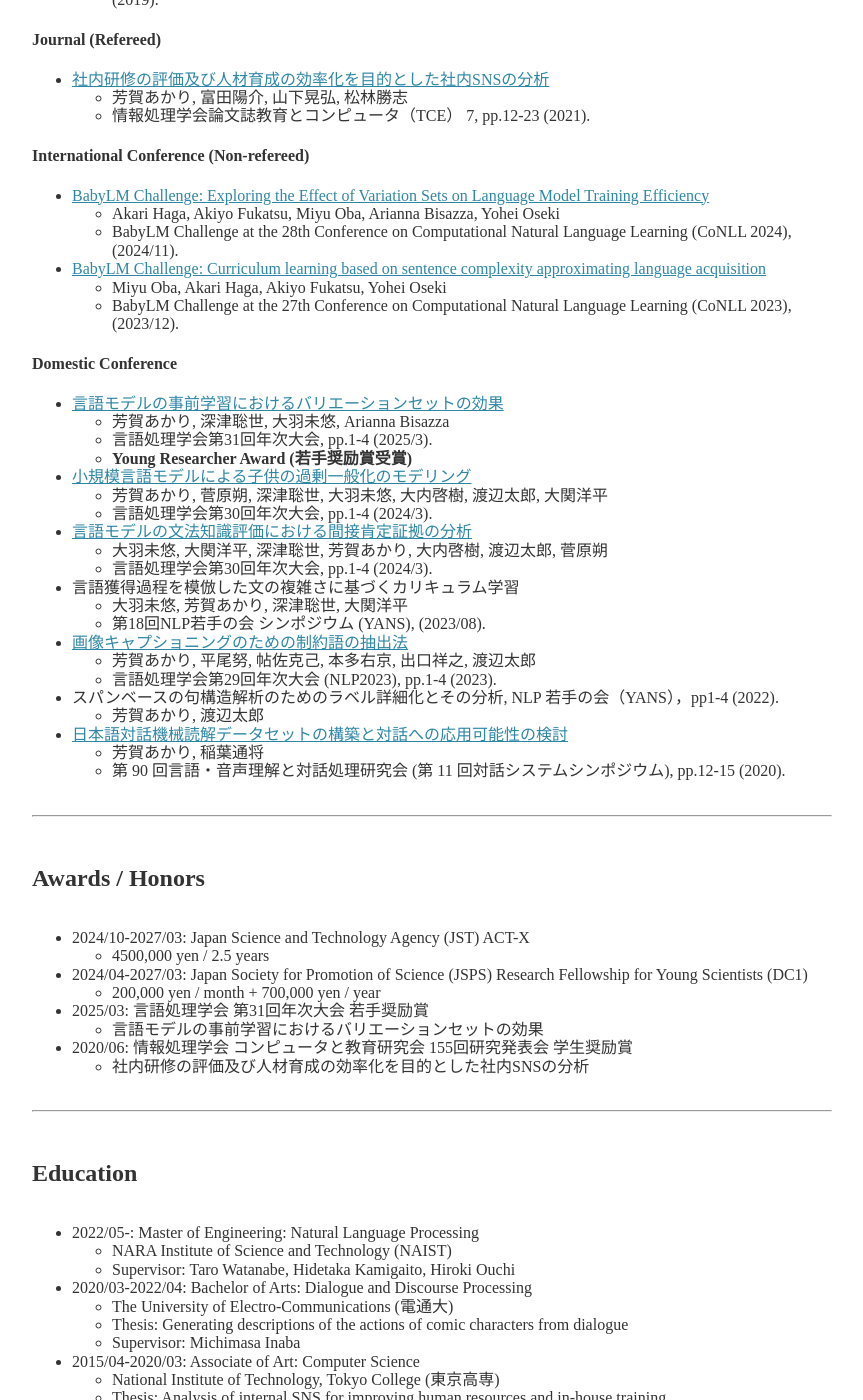
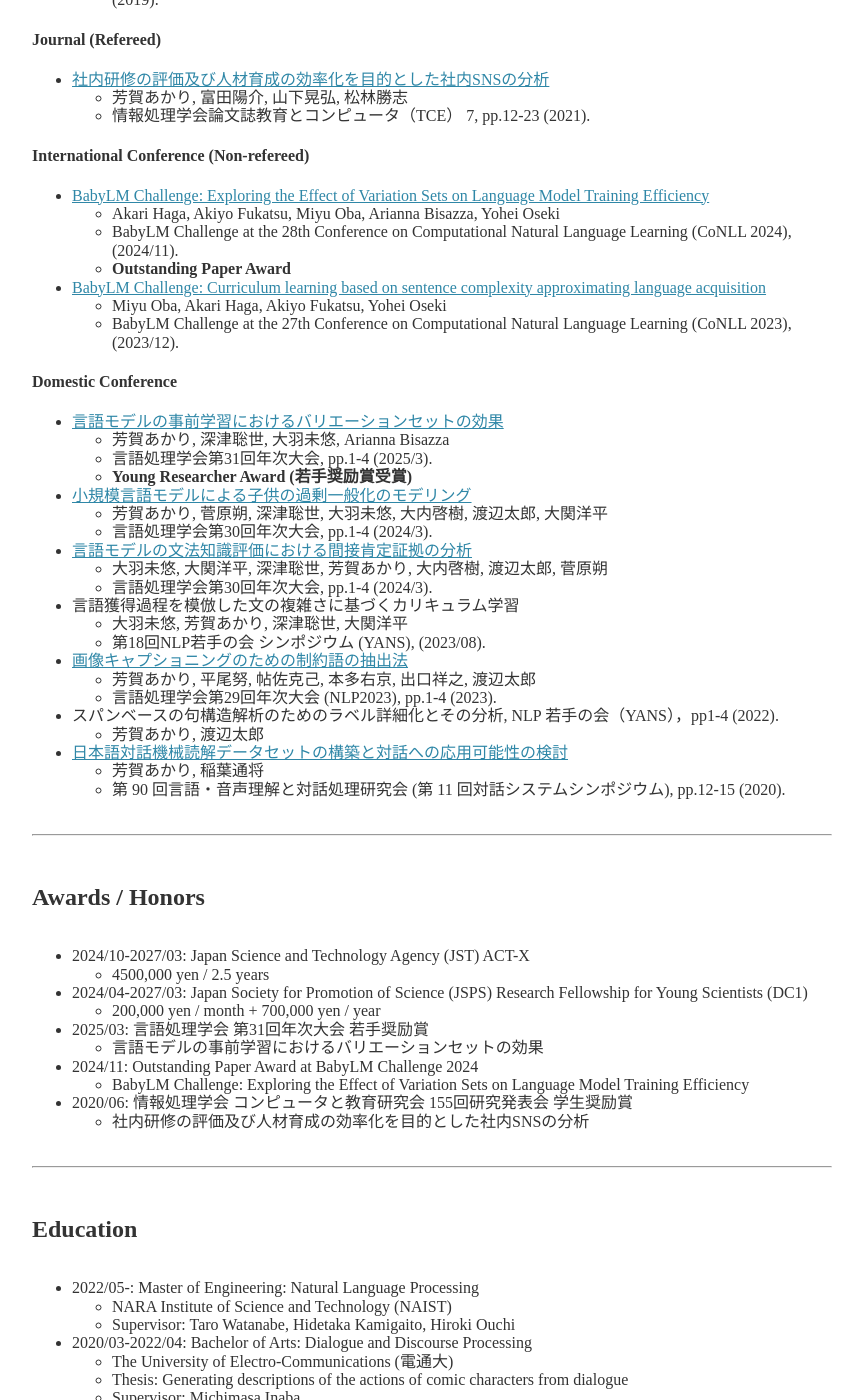
Before and after one commit to Akari000/akari000.github.io, a Jekyll site: the page built from about.md, in a window 1280 px wide and 1400 px high, scrolled down 1058 px. Shown: the whole window, without its empty margins (208-1071 px from the left). Built offline with Jekyll 4.4.1, drawn with Linux system fonts in a browser that asks for light colours; nearby versions of some CDN libraries.

Commit message:
add award

```diff
--- a/about.md
+++ b/about.md
@@ -40,6 +40,7 @@ permalink: /about/
 - [BabyLM Challenge: Exploring the Effect of Variation Sets on Language Model Training Efficiency](https://arxiv.org/abs/2411.09587)
   - Akari Haga, Akiyo Fukatsu, Miyu Oba, Arianna Bisazza, Yohei Oseki
   - BabyLM Challenge at the 28th Conference on Computational Natural Language Learning (CoNLL 2024), (2024/11).
+  - **Outstanding Paper Award**
 - [BabyLM Challenge: Curriculum learning based on sentence complexity approximating language acquisition](https://aclanthology.org/2023.conll-babylm.25/)
   - Miyu Oba, Akari Haga, Akiyo Fukatsu, Yohei Oseki
   - BabyLM Challenge at the 27th Conference on Computational Natural Language Learning (CoNLL 2023), (2023/12).
@@ -77,6 +78,8 @@ permalink: /about/
   - 200,000 yen / month + 700,000 yen / year
 - 2025/03: 言語処理学会 第31回年次大会 若手奨励賞
   - 言語モデルの事前学習におけるバリエーションセットの効果
+- 2024/11: Outstanding Paper Award at BabyLM Challenge 2024
+  - BabyLM Challenge: Exploring the Effect of Variation Sets on Language Model Training Efficiency
 - 2020/06: 情報処理学会 コンピュータと教育研究会 155回研究発表会 学生奨励賞
   - 社内研修の評価及び人材育成の効率化を目的とした社内SNSの分析
 <br/><br/>
```
